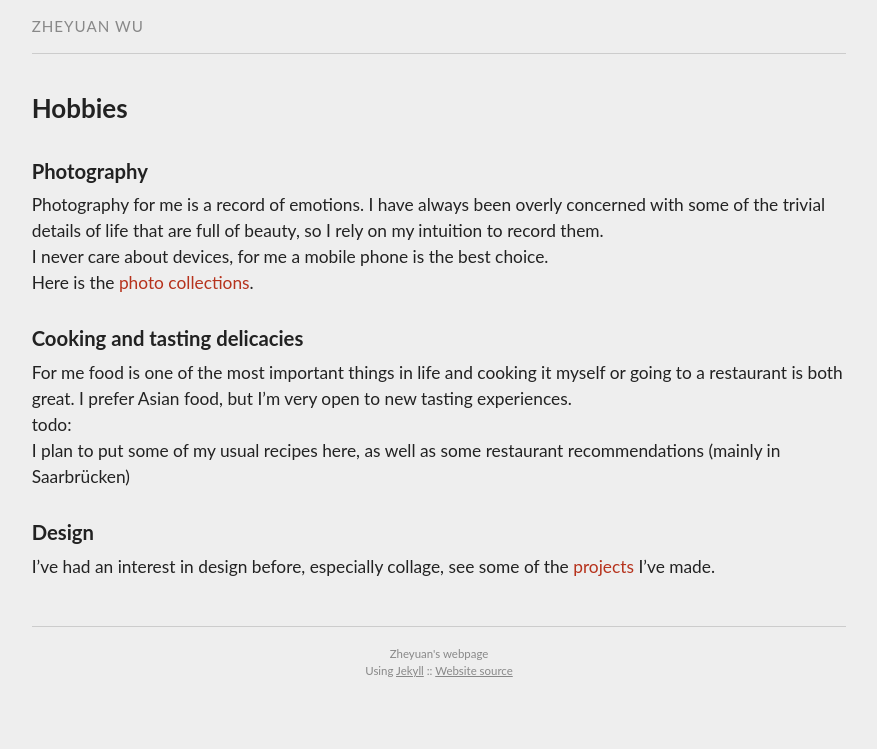
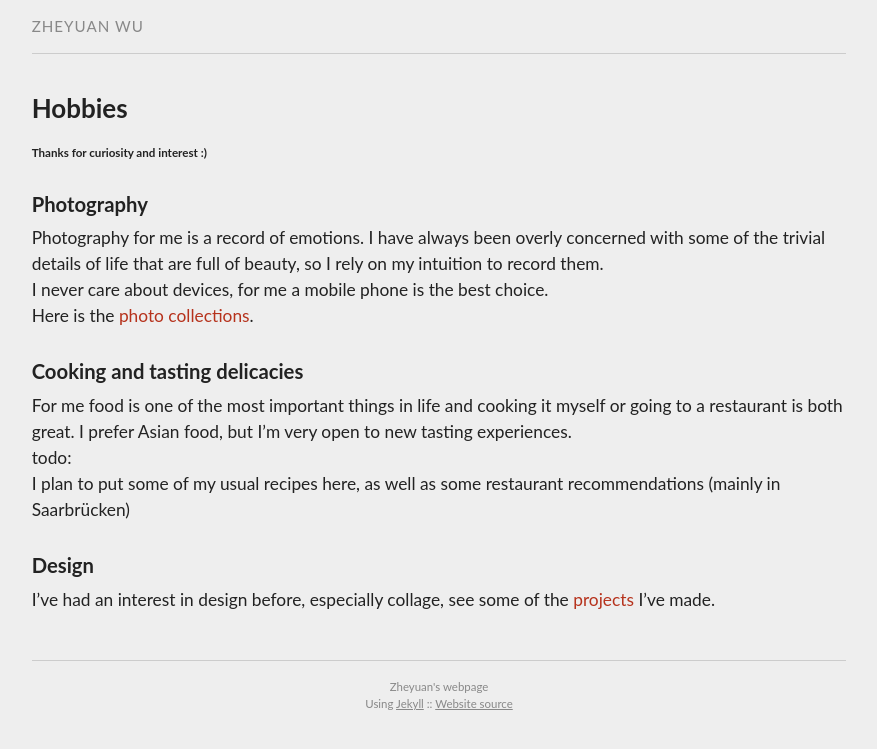
Before and after one commit to ZheyuanWU/ZheyuanWU.github.io, a Jekyll site: the page built from misc.md, in a window 1280 px wide. Shown: the top 749 px of the page, without its empty margins (201-1078 px from the left). Built offline with Jekyll 4.4.1, drawn with Linux system fonts in a browser that asks for light colours.

Commit message:
Update misc.md

```diff
--- a/misc.md
+++ b/misc.md
@@ -3,11 +3,17 @@ layout: page
 title: Hobbies
 permalink: /misc/
 ---
+###### Thanks for curiosity and interest :)
 
 ### Photography
 Photography for me is a record of emotions. I have always been overly concerned with some of the trivial details of life that are full of beauty, so I rely on my intuition to record them.
 I never care about devices, for me a mobile phone is the best choice.
 Here is the [photo collections](photos.html).
+
+<!-- ### Film & Game
+Some of my favourite films:
+The French Dispatch
+ -->
 
 ### Cooking and tasting delicacies
 For me food is one of the most important things in life and cooking it myself or going to a restaurant is both great. I prefer Asian food, but I'm very open to new tasting experiences.
```
